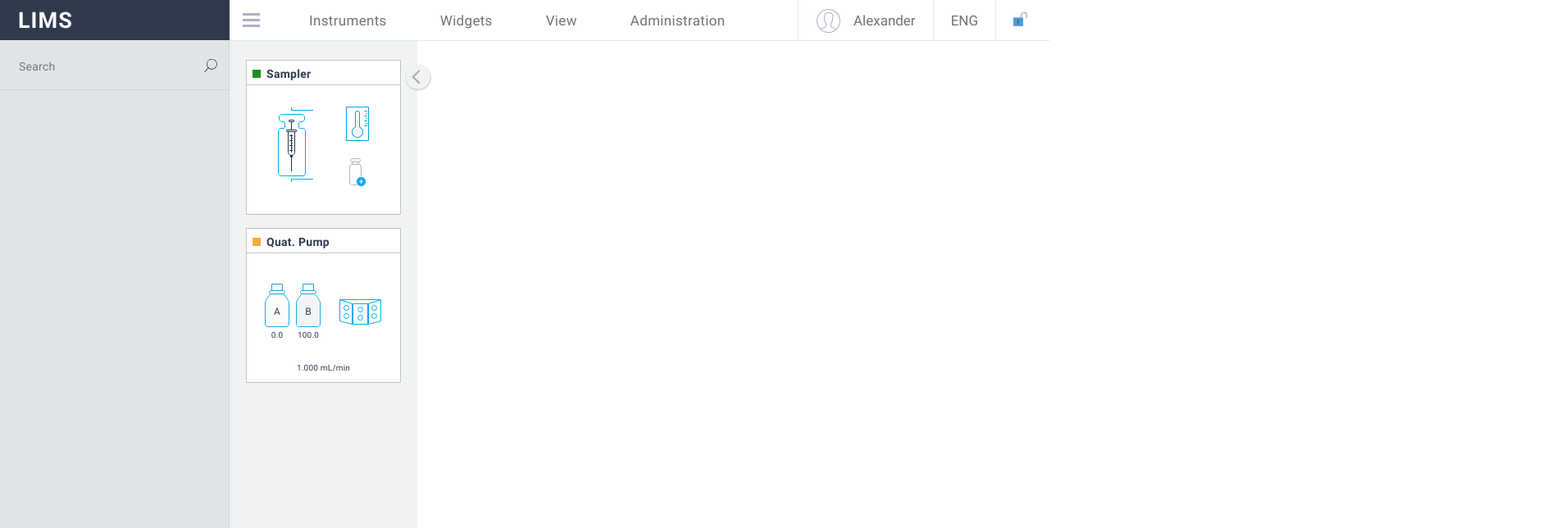
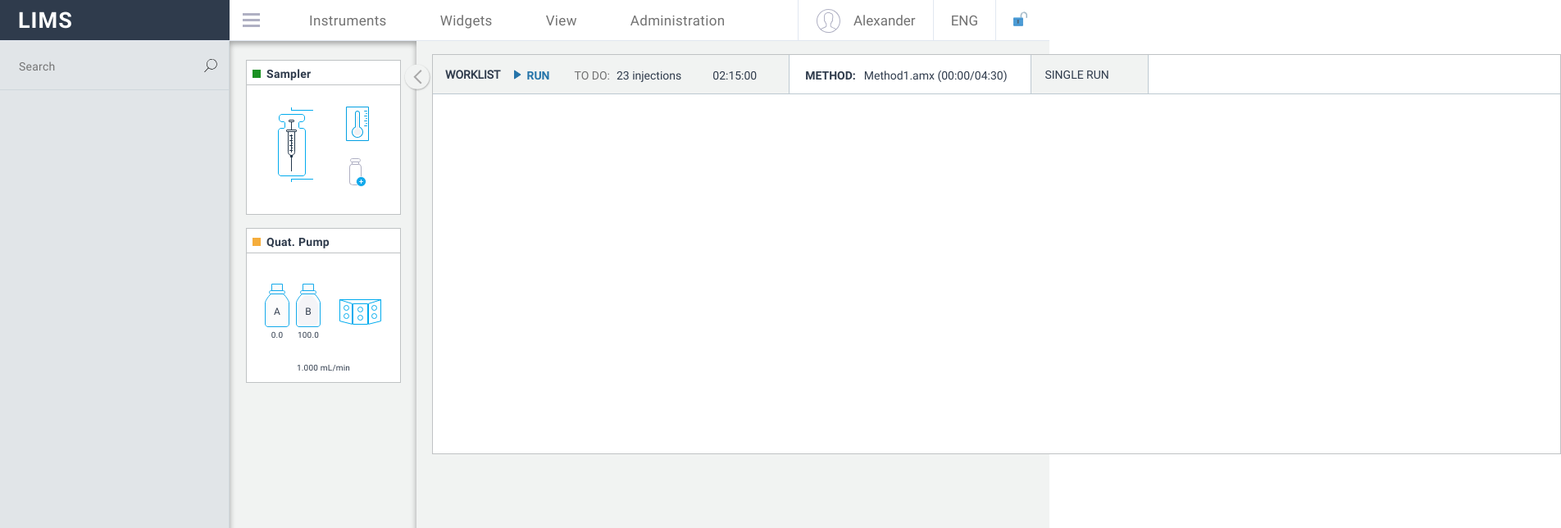
Before and after one commit to VoitihovichP/labinvent-test-task, a React (Create React App) app in the folder labinvent-test/: page / in a window 1280 px wide. Shown: the top 644 px of the page at 82% size, 1904 px wide, since content can reach past the window. Built offline with nearby package versions, Linux system fonts and the light colour scheme.

Commit message:
feat: add method tabs

```diff
--- /dev/null
+++ b/labinvent-test/src/components/Method/Method.tsx
@@ -0,0 +1,13 @@
+import React from 'react';
+import MethodTabs from '../MethodTabs/MethodTabs';
+import './method.scss';
+
+const Method: React.FC = () => {
+  return (
+    <div className="method">
+      <MethodTabs />
+    </div>
+  )
+}
+
+export default Method;
--- /dev/null
+++ b/labinvent-test/src/components/Method/method.scss
@@ -0,0 +1,6 @@
+.method {
+  width: 1377px;
+  height: 488px;
+  background: #ffffff;
+  border: 1px solid #bfc2c4;
+}
--- /dev/null
+++ b/labinvent-test/src/components/MethodTabs/MethodTabs.tsx
@@ -0,0 +1,35 @@
+import React from 'react';
+import './methodTabs.scss';
+import MethodStatusIcon from '../../assets/svg/work-list-icon.svg';
+
+const MethodTabs: React.FC = () => {
+  return (
+    <div className="method__tabs">
+      <div className="method__tabs-worklist">
+        <div className="method__tabs-worklist-head">
+          <h3 className="method__tabs-worklist-title">worklist</h3>
+          <div className="method__tabs-worklist-status">
+            <img src={MethodStatusIcon} alt="method_icon" className="method__tabs-worklist-status-icon" />
+            <p className="method__tabs-worklist-status-text">RUN</p>
+          </div>
+        </div>
+        <div className="method__tabs-worklist-todo">
+          <p className="method__tabs-worklist-todo-subtitle">TO DO:</p>
+          <p className="method__tabs-worklist-todo-injections">
+            <span className="method__tabs-worklist-todo-injections-count">23</span> injections
+          </p>
+        </div>
+        <p className="method__tabs-worklist-timer">02:15:00</p>
+      </div>
+      <div className="method__tabs-method">
+        <p className="method__tabs-method-title">method:</p>
+        <p className="method__tabs-method-descr">Method1.amx (00:00/04:30)</p>
+      </div>
+      <p className="method__tabs-single-run">
+        single run
+      </p>
+    </div>
+  )
+}
+
+export default MethodTabs;
--- /dev/null
+++ b/labinvent-test/src/components/MethodTabs/methodTabs.scss
@@ -0,0 +1,88 @@
+.method__tabs {
+  display: flex;
+  width: 100%;
+  min-height: 46px;
+  border-bottom: 1px solid #bdc9d1;
+  &-worklist {
+    padding: 16px 39px 14px 15px;
+    display: flex;
+    align-items: flex-end;
+    background-color: #f1f3f2;
+    border-right: 1px solid #bdc9d1;
+    &-head {
+      display: flex;
+      gap: 17px;
+    }
+    &-title {
+      font-family: 'Roboto Regular';
+      font-size: 14px;
+      text-transform: uppercase;
+      color: #2f3b4c;
+    }
+    &-status {
+      display: flex;
+      align-items: flex-end;
+      gap: 6px;
+      &-icon {
+        width: 9px;
+        height: 16px;
+        margin-bottom: 1px;
+      }
+      &-text {
+        font-family: 'Roboto Bold';
+        font-size: 14px;
+        color: #2574a9;
+      }
+    }
+    &-todo {
+      display: flex;
+      align-items: flex-end;
+      gap: 8px;
+      margin-left: 30px;
+      &-subtitle {
+        font-family: 'Roboto Regular';
+        font-size: 14px;
+        text-transform: uppercase;
+        color: #727272;
+      }
+      &-injections {
+        font-family: 'Roboto Regular';
+        font-size: 14px;
+        color: #2f3b4c;
+      }
+    }
+    &-timer {
+      margin-left: 38px;
+      font-family: 'Roboto Regular';
+      font-size: 14px;
+      color: #2f3b4c;
+    }
+  }
+  &-method {
+    padding: 15px 28px 14px 19px;
+    display: flex;
+    align-items: flex-end;
+    gap: 10px;
+    border-right: 1px solid #bdc9d1;
+    &-title {
+      font-family: 'Roboto Bold';
+      font-size: 14px;
+      text-transform: uppercase;
+      color: #2f3b4c;
+    }
+    &-descr {
+      font-family: 'Roboto Regular';
+      font-size: 14px;
+      color: #2f3b4c;
+    }
+  }
+  &-single-run {
+    padding: 16px 47px 14px 17px;
+    font-family: 'Roboto Regular';
+    font-size: 14px;
+    text-transform: uppercase;
+    color: #2f3b4c;
+    background-color: #f1f3f2;
+    border-right: 1px solid #bdc9d1;
+  }
+}
--- a/labinvent-test/src/components/Widgetbar/widgetsbar.scss
+++ b/labinvent-test/src/components/Widgetbar/widgetsbar.scss
@@ -7,11 +7,13 @@
   min-width: 228px;
   height: 100%;
   background-color: #f1f3f2;
+  box-shadow: inset 0px 3px 7px rgba(0, 0, 0, 0.35);
   &__close-btn {
     position: absolute;
     right: -6%;
     top: 4%;
     transform: translate(6%, -4%);
+    padding: 0 0 0 5px;
     width: 30px;
     height: 30px;
     background: #f1f3f2;
--- a/labinvent-test/src/pages/ControlPage.tsx
+++ b/labinvent-test/src/pages/ControlPage.tsx
@@ -2,12 +2,16 @@ import React from 'react';
 import './controlPage.scss';
 import Sidebar from '../components/Sidebar/Sidebar';
 import Widgetsbar from '../components/Widgetbar/Widgetsbar';
+import Method from '../components/Method/Method';
 
 const ControlPage: React.FC = () => {
   return (
-    <div className="page-wrapper">
+    <div className="page__wrapper">
       <Sidebar />
       <Widgetsbar />
+      <div className="page__content">
+        <Method />
+      </div>
     </div>
   )
 }
--- a/labinvent-test/src/pages/controlPage.scss
+++ b/labinvent-test/src/pages/controlPage.scss
@@ -1,4 +1,11 @@
-.page-wrapper {
-  display: flex;
-  height: calc(100vh - 50px);
+.page {
+  &__wrapper {
+    display: flex;
+    height: calc(100vh - 50px);
+  }
+  &__content {
+    padding: 16px 19px 12px 19px;
+    min-width: calc(100vw - 508px);
+    background-color: #f1f3f2;
+  }
 }
```
Also changed, not shown: labinvent-test/src/assets/svg/work-list-icon.svg (added).
